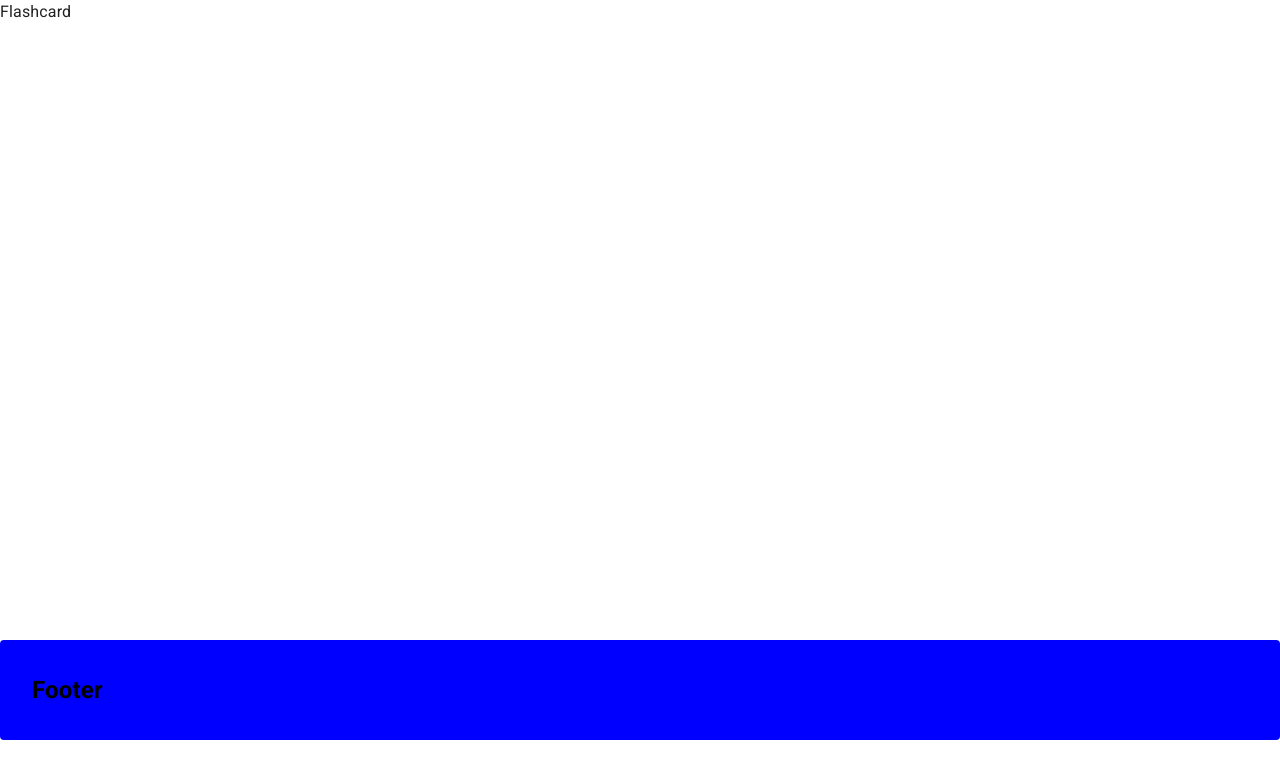
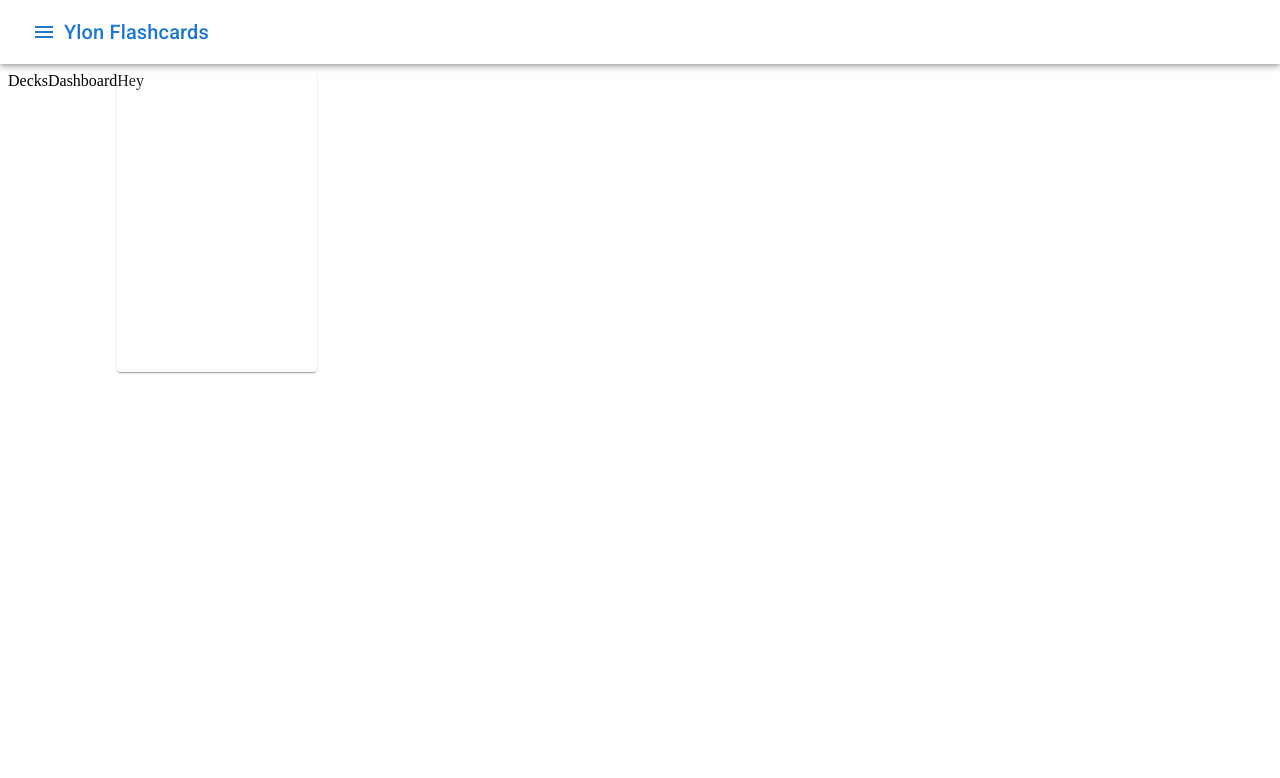
Before and after one commit to munrhalls/Ylon-Flashcards, a React (Create React App) app: page / in a window 1280 px wide. Shown: the top 778 px of the page. Built offline with nearby package versions, Linux system fonts and the light colour scheme.

Commit message:
initial layout

```diff
--- a/package.json
+++ b/package.json
@@ -5,6 +5,7 @@
   "dependencies": {
     "@emotion/react": "^11.10.4",
     "@emotion/styled": "^11.10.4",
+    "@material-ui/core": "^4.12.4",
     "@mui/icons-material": "^5.10.9",
     "@mui/material": "^5.10.9",
     "@mui/styled-engine-sc": "^5.10.6",
--- a/src/App.css
+++ /dev/null
@@ -1,3 +0,0 @@
-.App {
-
-}
--- a/src/App.js
+++ /dev/null
@@ -1,53 +0,0 @@
-import "./App.css";
-import styled from "@emotion/styled";
-import CssBaseline from "@mui/material/CssBaseline";
-import AppBar from "@mui/material/AppBar";
-import Flashcard from "./Flashcard";
-
-function App() {
-  const App = styled.div`
-    display: flex;
-    flex-direction: column;
-    height: 100vh;
-  `;
-
-  const Header = styled.header`
-    padding: 32px;
-    background-color: silver;
-    font-size: 24px;
-    border-radius: 4px;
-    color: black;
-    font-weight: bold;
-    &:hover {
-      color: white;
-    }
-  `;
-  const Main = styled.main`
-    height: 80%;
-  `;
-  const Footer = styled.footer`
-    padding: 32px;
-    background-color: blue;
-    font-size: 24px;
-    border-radius: 4px;
-    color: black;
-    font-weight: bold;
-    &:hover {
-      color: white;
-    }
-  `;
-
-  return (
-    <App>
-      <CssBaseline>
-        <AppBar></AppBar>
-        <Main>
-          <Flashcard />
-        </Main>
-        <Footer>Footer</Footer>
-      </CssBaseline>
-    </App>
-  );
-}
-
-export default App;
--- /dev/null
+++ b/src/App.jsx
@@ -0,0 +1,35 @@
+import { Grid, Card } from "@mui/material";
+import { styled } from "@mui/material/styles";
+import Topbar from "./Topbar";
+import Flashcard from "./Flashcard";
+import DecksDashboard from "./DecksDashboard";
+
+function App() {
+  const Layout = styled(Grid)`
+    min-height: 100vh;
+    display: flex;
+    flex-direction: column;
+    justify-content: flex-start;
+    align-items: center;
+  `;
+
+  const TwoColumns = styled(Grid)`
+    margin-top: 64px;
+  `;
+
+  return (
+    <Layout>
+      <Topbar />
+      <TwoColumns container>
+        <Grid item>
+          <DecksDashboard />
+        </Grid>
+        <Grid item>
+          <Flashcard />
+        </Grid>
+      </TwoColumns>
+    </Layout>
+  );
+}
+
+export default App;
--- /dev/null
+++ b/src/DecksDashboard.jsx
@@ -0,0 +1,5 @@
+import React from "react";
+
+export default function DecksDashboard() {
+  return <div>DecksDashboard</div>;
+}
--- a/src/Flashcard.jsx
+++ b/src/Flashcard.jsx
@@ -1,3 +1,9 @@
+import { Grid, Card } from "@mui/material";
+
 export default function Flashcard() {
-  return <div>Flashcard</div>;
+  return (
+    <Grid item xs={3}>
+      <Card style={{ height: 300, width: 200 }}>Hey</Card>
+    </Grid>
+  );
 }
--- /dev/null
+++ b/src/Topbar.jsx
@@ -0,0 +1,28 @@
+import {
+  AppBar,
+  Toolbar,
+  IconButton,
+  Typography,
+  Grid,
+  Card,
+} from "@mui/material";
+import MenuIcon from "@mui/icons-material/Menu";
+import { styled } from "@mui/material/styles";
+
+export default function Topbar() {
+  const Topbar = styled(AppBar)`
+    background-color: #fff;
+  `;
+  return (
+    <Topbar>
+      <Toolbar>
+        <IconButton color="primary">
+          <MenuIcon />
+        </IconButton>
+        <Typography color="primary" variant="h6">
+          Ylon Flashcards
+        </Typography>
+      </Toolbar>
+    </Topbar>
+  );
+}
```
Also changed, not shown: 1 other file (tests, documents, lock files or other folders).
